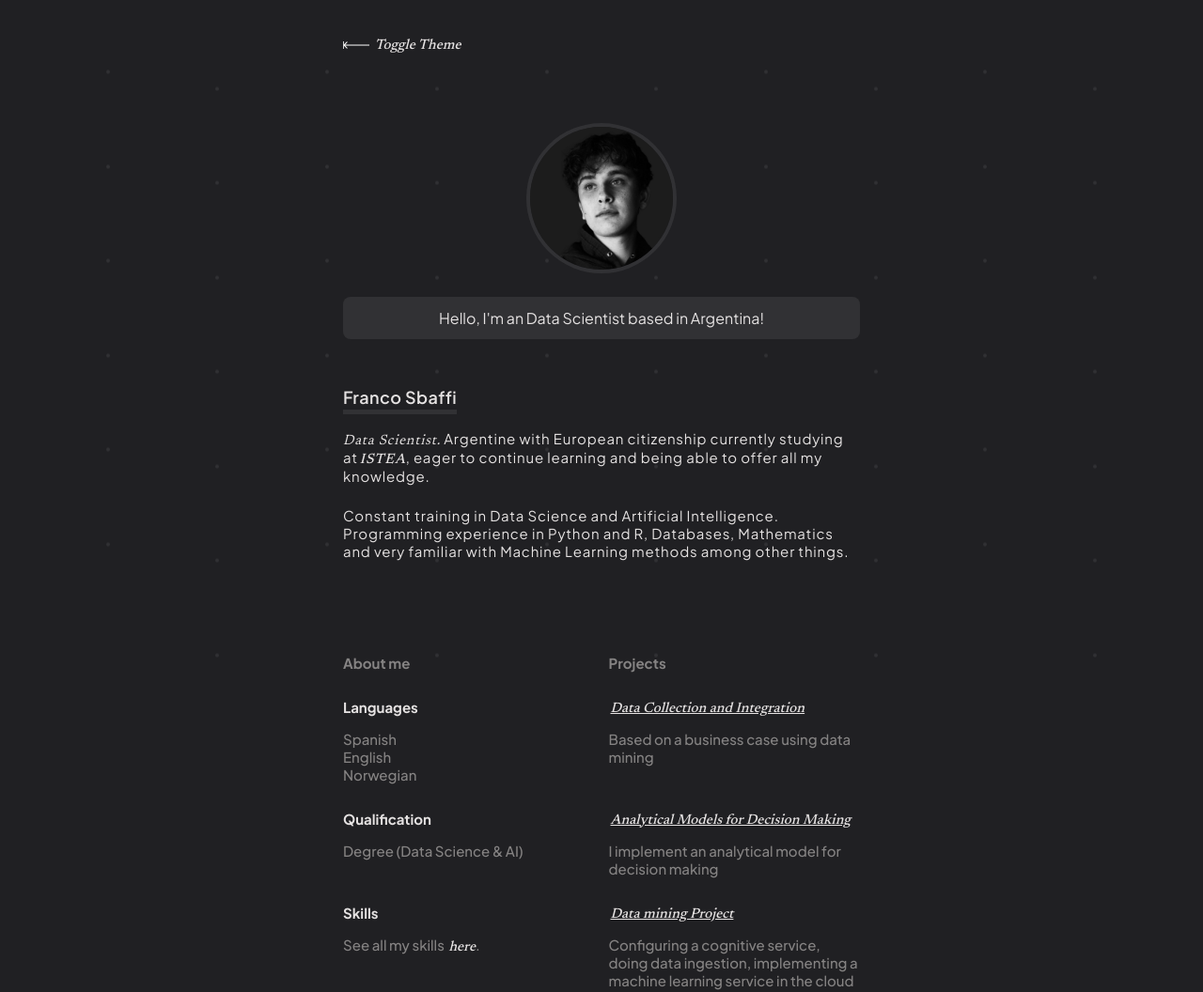
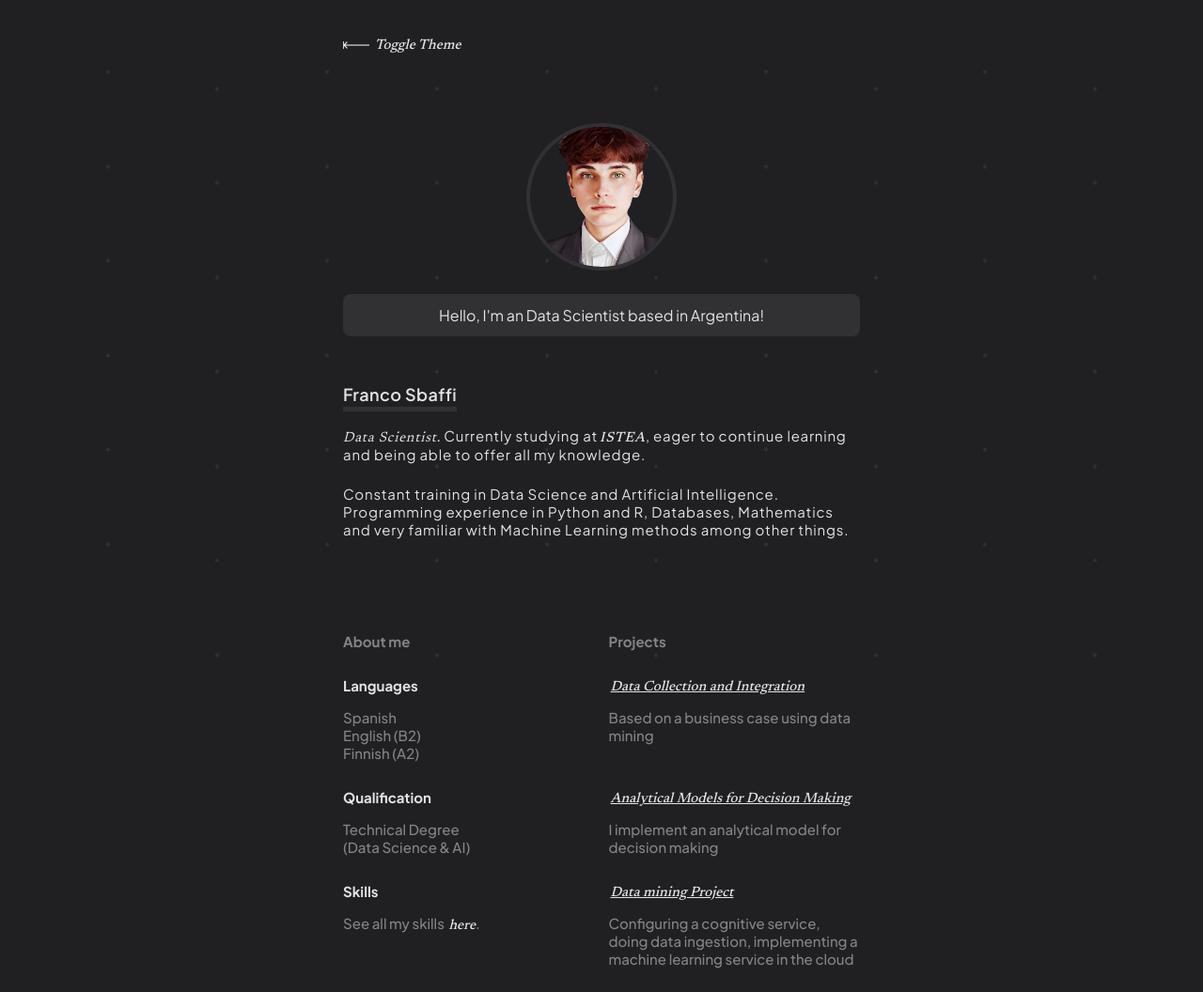
Before and after one commit to FrancoSbaffi/FrancoSbaffi, a plain HTML site: page index.html in a window 1280 px wide. Shown: the part 60-1116 px from the top of the page at 94% size. Drawn offline with Linux system fonts and the light colour scheme.

Commit message:
New Changes v1

```diff
--- a/assets/css/style.css
+++ b/assets/css/style.css
@@ -260,6 +260,7 @@ main {
 .profile-img {
     width: 160px;
     border-radius: 50%;
+    background-color: var(--background);
     border: 4px solid var(--background-animated);
 }
 
--- a/index.html
+++ b/index.html
@@ -43,14 +43,14 @@
             <div class="align-start">
                 <div>
                     <div class="img-content">
-                        <img class="profile-img" src="assets/img/Profile.jpg" alt="Picture">
+                        <img class="profile-img" src="assets/img/Profile.png" alt="Picture">
                     </div>
                     <p class="presentation">Hello, I'm an Data Scientist based in Argentina!</p>
                 </div>
                 <h1 class="title hover-me">
                     Franco Sbaffi
                 </h1>
-                <p class="sub-title"><span>Data Scientist.</span>  Argentine with European citizenship  currently studying at<a class="link" href="https://www.istea.edu.ar/tecnicatura-superior-en-ciencias-de-datos" target="_blank">ISTEA</a>, eager to continue learning and being able to offer all my knowledge.</p>
+                <p class="sub-title"><span>Data Scientist.</span> Currently studying at<a class="link" href="https://www.istea.edu.ar/tecnicatura-superior-en-ciencias-de-datos" target="_blank">ISTEA</a>, eager to continue learning and being able to offer all my knowledge.</p>
             </div>
             <div class="align-start">
                 <p class="sub-title">
@@ -62,11 +62,11 @@
                 <h3>Projects</h3>
                 <p class="dot">Languages</p>
                 <p class="dot"><a class="project-link btn link" href="#">Data Collection and Integration</a></p>
-                <p class="desc">Spanish <br> English <br> Norwegian</p>
+                <p class="desc">Spanish <br> English (B2) <br> Finnish (A2)</p>
                 <p class="desc">Based on a business case using data mining </p>
                 <p class="dot">Qualification</p>
                 <p class="dot"><a class="project-link link" href="#">Analytical Models for Decision Making</a></p>
-                <p class="desc">Degree (Data Science & AI)</p>
+                <p class="desc">Technical Degree <br> (Data Science & AI)</p>
                 <p class="desc">I implement an analytical model for decision making</p>
                 <p class="dot">Skills</p>
                 <p class="dot"><a class="project-link link" href="#">Data mining Project</a></p>
```
Also changed, not shown: assets/img/Profile.png (added).
